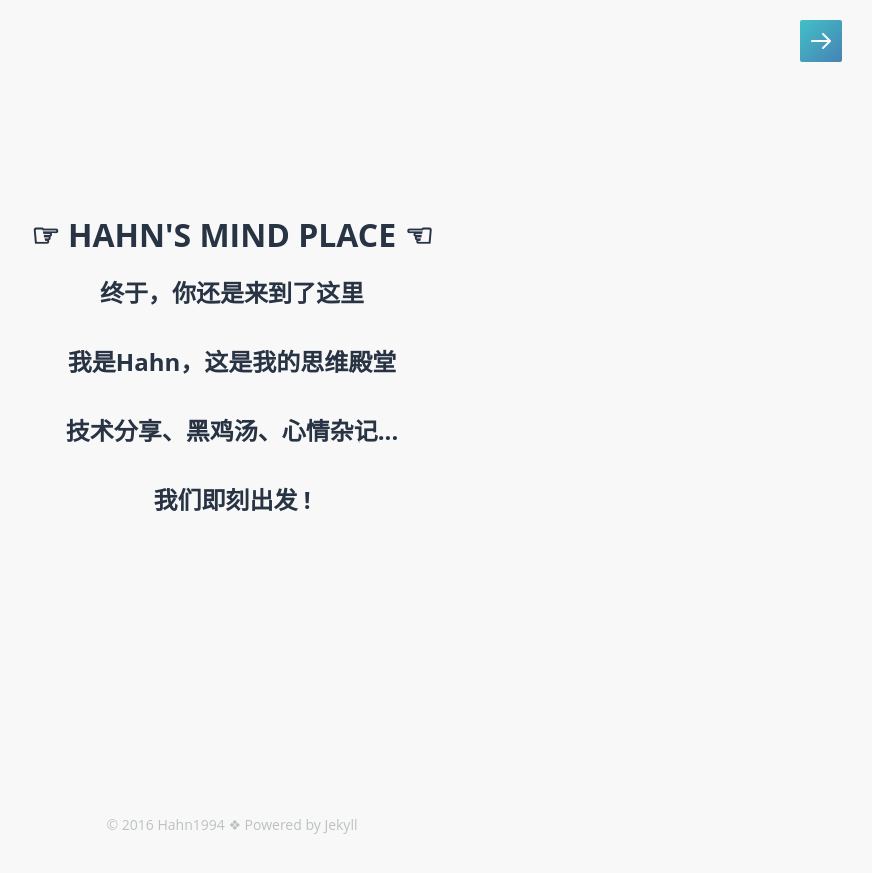
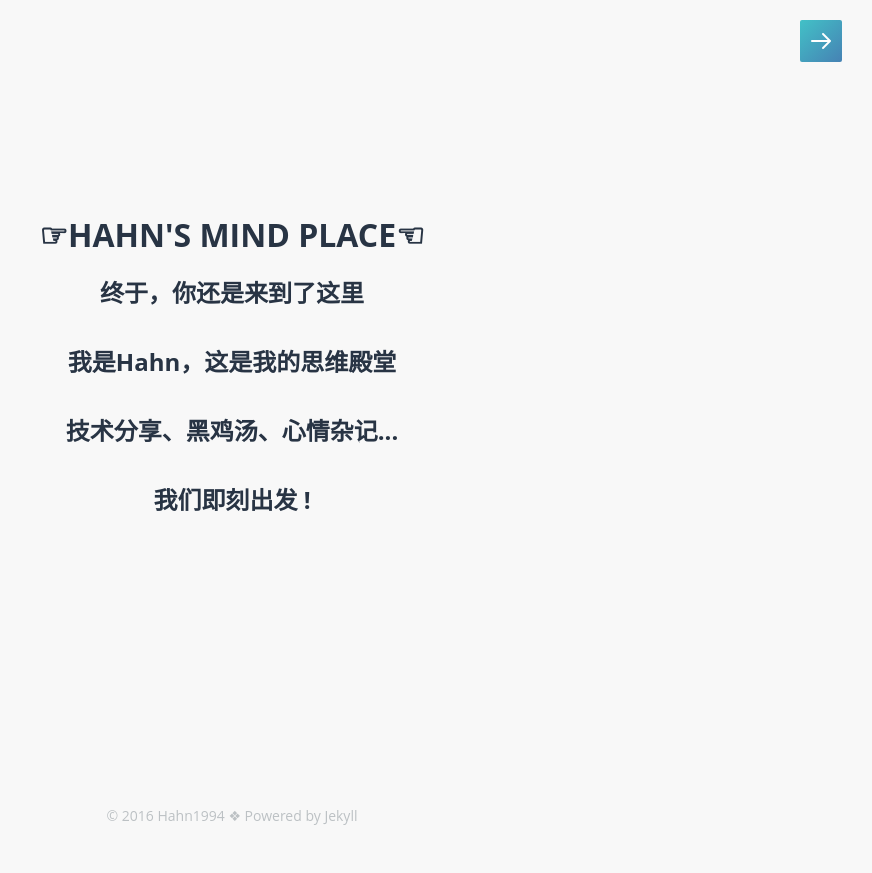
Before and after one commit to hahn1994/hahn1994.github.io, a Jekyll site: the page built from index.html, in a window 1280 px wide. Shown: the top 873 px of the page, without its empty margins (408-1280 px from the left). Built offline with Jekyll 4.4.1, drawn with Linux system fonts in a browser that asks for light colours; comment, search, counter and statistics services are not loaded.

Commit message:
update css

```diff
--- a/_sass/9-page.sass
+++ b/_sass/9-page.sass
@@ -1,7 +1,7 @@
 
 // 404 Page
 #not-found
-  height: 85vh
+  height: 84vh
   padding-top: 35vh
   font-size: 20px
   text-align: center
@@ -20,8 +20,9 @@
 #home
   padding-top: 22vh
   padding-bottom: 22vh
-  height: 85vh
+  height: 84vh
   text-align: center
+  white-space: nowrap
 
 // Search Page
 #search
--- a/_sass/b-mobile.sass
+++ b/_sass/b-mobile.sass
@@ -46,5 +46,5 @@
 
   // Home Page
   #home
-    font-size: 10px
+    font-size: 11px
     text-align: center
--- a/index.html
+++ b/index.html
@@ -2,7 +2,7 @@
 layout: default
 ---
 <div id="home" class="container">
-  <h1>☞ HAHN'S MIND PLACE ☜</h1>
+  <h1>☞HAHN'S MIND PLACE☜</h1>
   <h2>终于，你还是来到了这里</h2>
   <h2>我是Hahn，这是我的思维殿堂</h2>
   <h2>技术分享、黑鸡汤、心情杂记...</h2>
```
